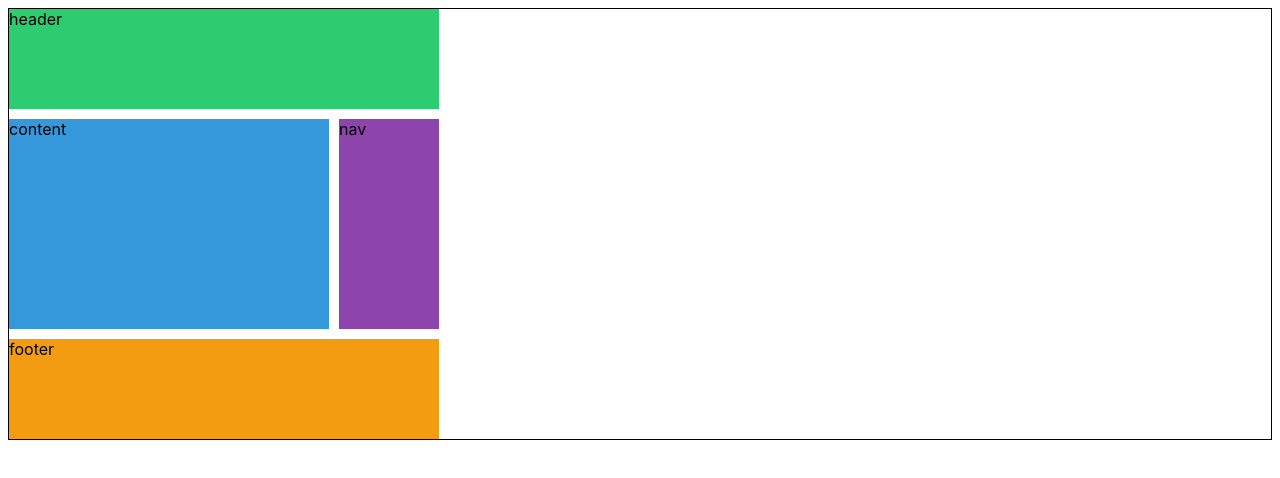
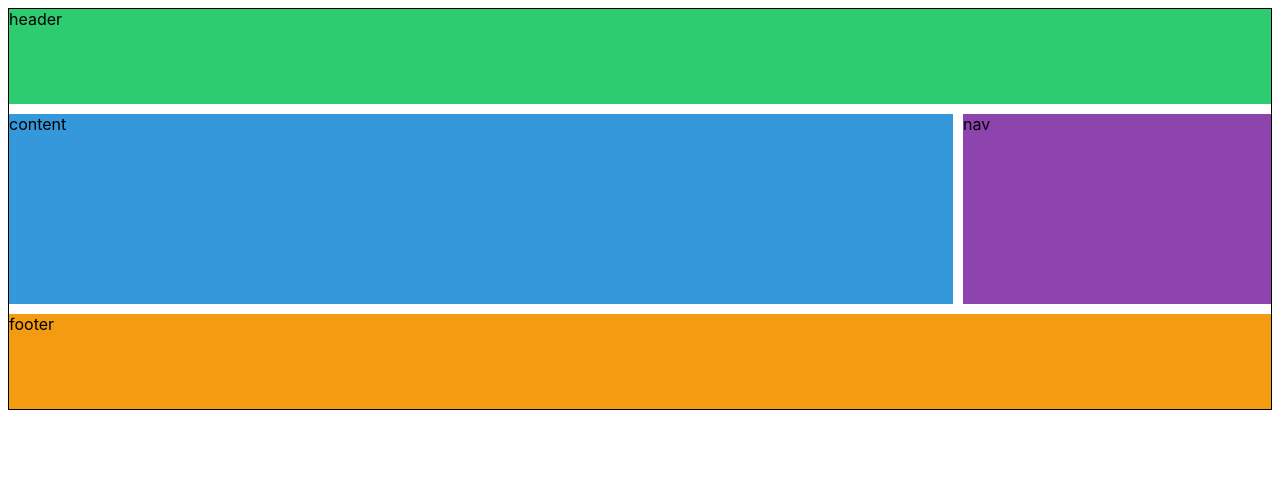
Before and after one commit to Jay1Koding/scss-masterclass, a plain HTML site: page index.html in a window 1280 px wide. Drawn offline with Linux system fonts and the light colour scheme.

Commit message:
Grid Template

```diff
--- a/style.css
+++ b/style.css
@@ -5,27 +5,29 @@ body {
 
 .father {
   display: grid;
-  grid-template-columns: [first-line] 100px[second-line] 100px[third-line] 100px [forth-line] 100px[fifth-line] 100px;
-  grid-template-rows: repeat(4, 100px [sexy-line]);
+  height: 50vh;
+  grid-template-columns: repeat(4, 1fr);
+  grid-template-rows: repeat(4, 1fr);
   border: 1px solid black;
   gap: 10px;
+  grid-template:
+    [header-start] 'header header header header' 1fr [header-end]
+    [content-start] 'content content content nav' 2fr [content-end]
+    [footer-start] 'footer footer footer footer' 1fr [footer-end]/ 1fr 1fr 1fr 1fr;
 }
 .header {
   background-color: #2ecc71;
-  grid-column: 1/ 5;
+  grid-area: header;
 }
 .content {
   background-color: #3498db;
-  grid-column: first-line/ forth-line;
-  grid-row: sexy-line 1 / sexy-line 3;
+  grid-area: content;
 }
 .nav {
   background-color: #8e44ad;
-  grid-row: 2/4;
+  grid-area: nav;
 }
 .footer {
   background-color: #f39c12;
-  /* grid-column: 1/5; */
-  /* grid-column: 1/-1; */
-  grid-column: span 4;
+  grid-area: footer;
 }
```
